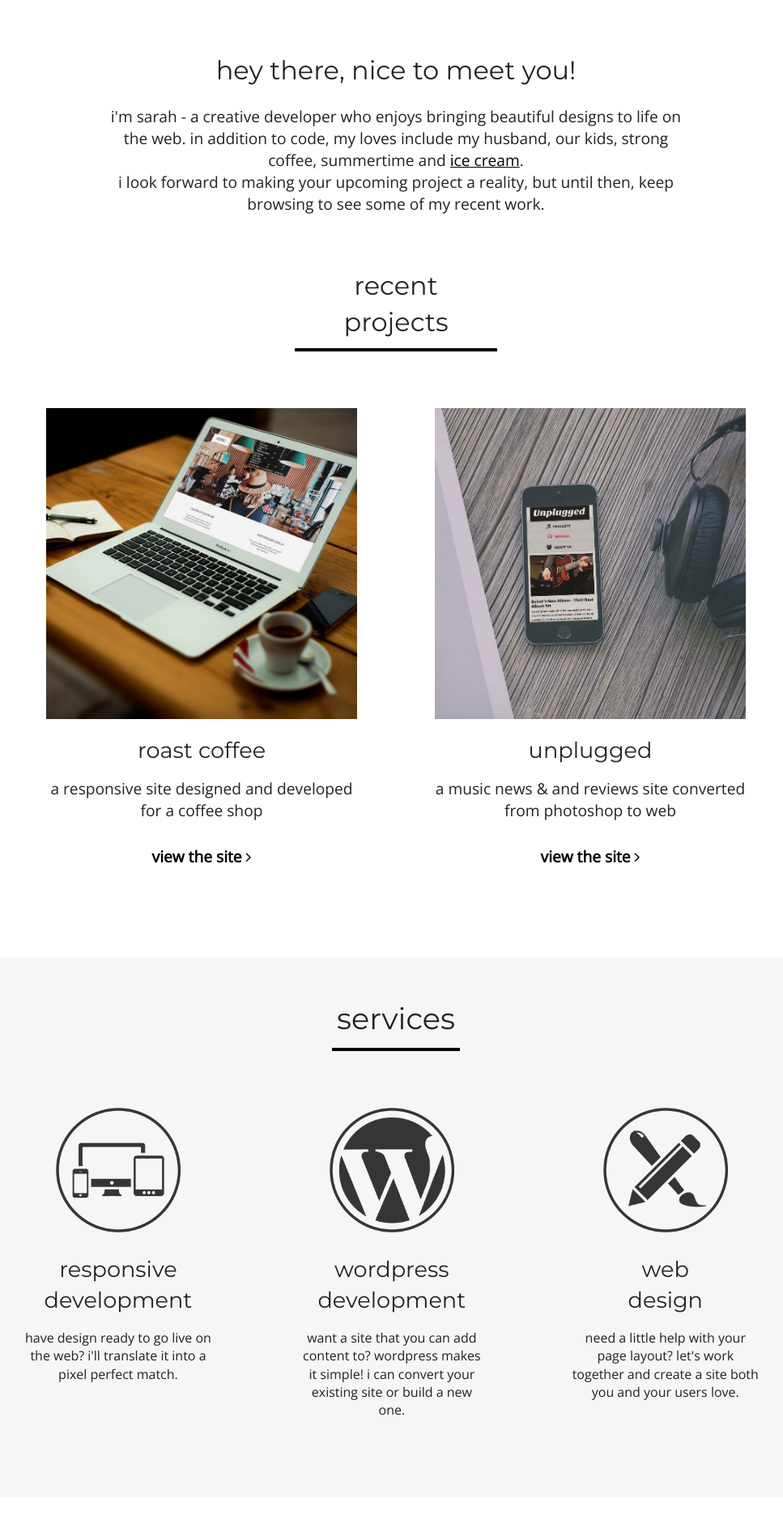
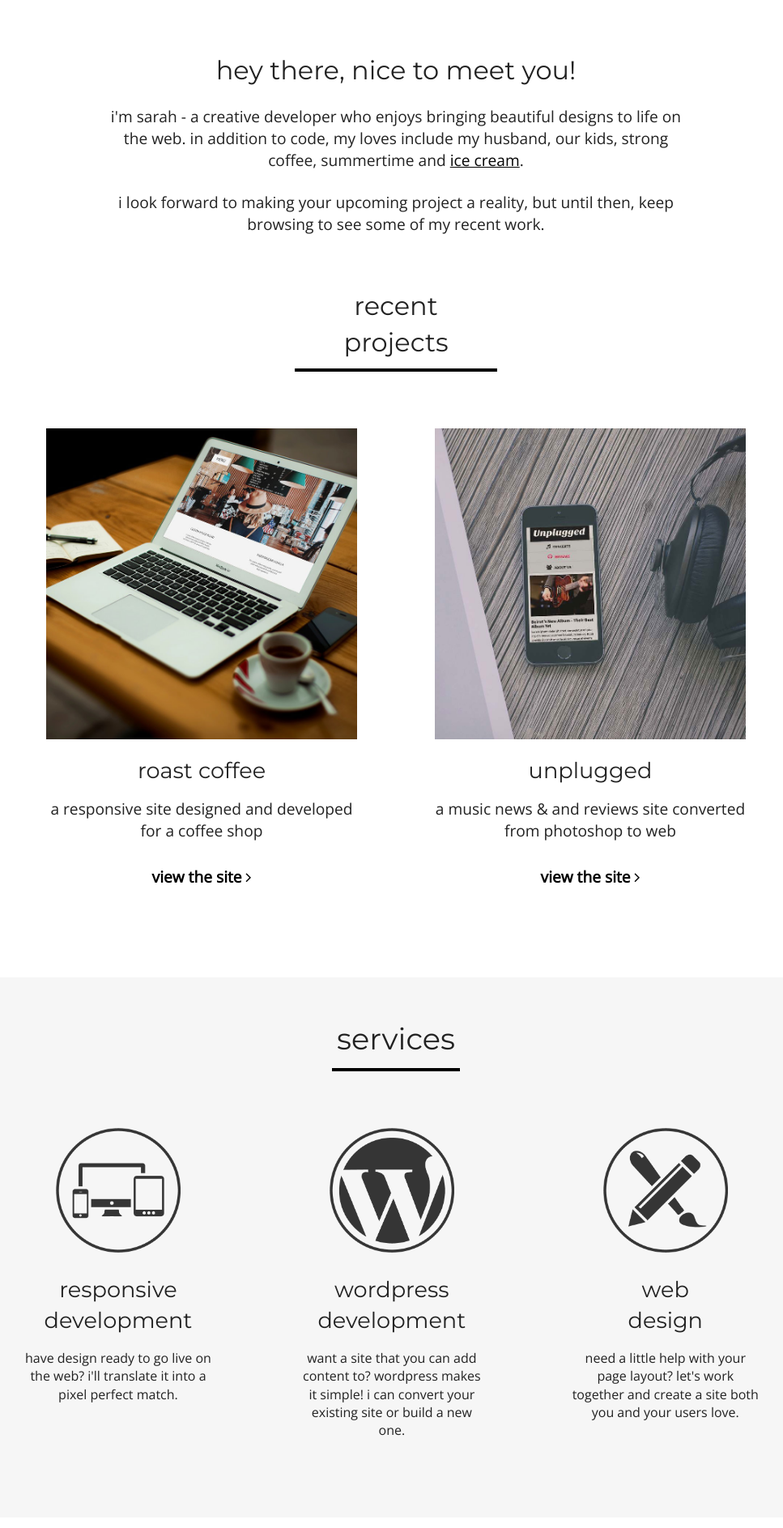
Before and after one commit to skiddhubbard/skiddhubbard.github.io, a Jekyll site: the page built from index.md, in a window 1280 px wide. Shown: the part 902-2789 px from the top of the page at 81% size, without its empty margins (151-1118 px from the left). Built offline with Jekyll 4.4.1, drawn with Linux system fonts in a browser that asks for light colours; nearby versions of some CDN libraries.

Commit message:
changed br to p

```diff
--- a/_layouts/home.html
+++ b/_layouts/home.html
@@ -29,8 +29,8 @@ layout: default
   <div class="about">
     <h2>hey there, nice to meet you!</h2>
     <p id="about-description">i'm sarah - a creative developer who enjoys bringing beautiful designs to life on the web.
-      in addition to code, my loves include my husband, our kids, strong coffee, summertime and <a href="http://realfoodandicecream.com" target="_blank">ice cream</a>.<br>
-      i look forward to making your upcoming project a reality, but until then, keep browsing to see some of my recent work.</p>
+      in addition to code, my loves include my husband, our kids, strong coffee, summertime and <a href="http://realfoodandicecream.com" target="_blank">ice cream</a>.</p>
+    <p id="about-description">i look forward to making your upcoming project a reality, but until then, keep browsing to see some of my recent work.</p>
   </div>
 </section>
 <section id="work">
```
